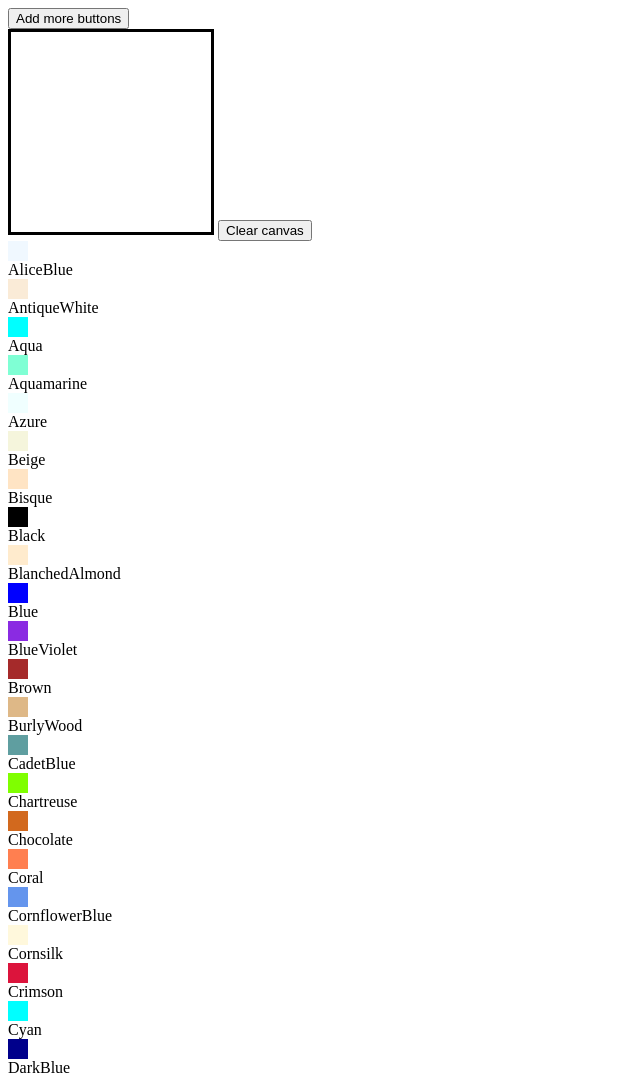
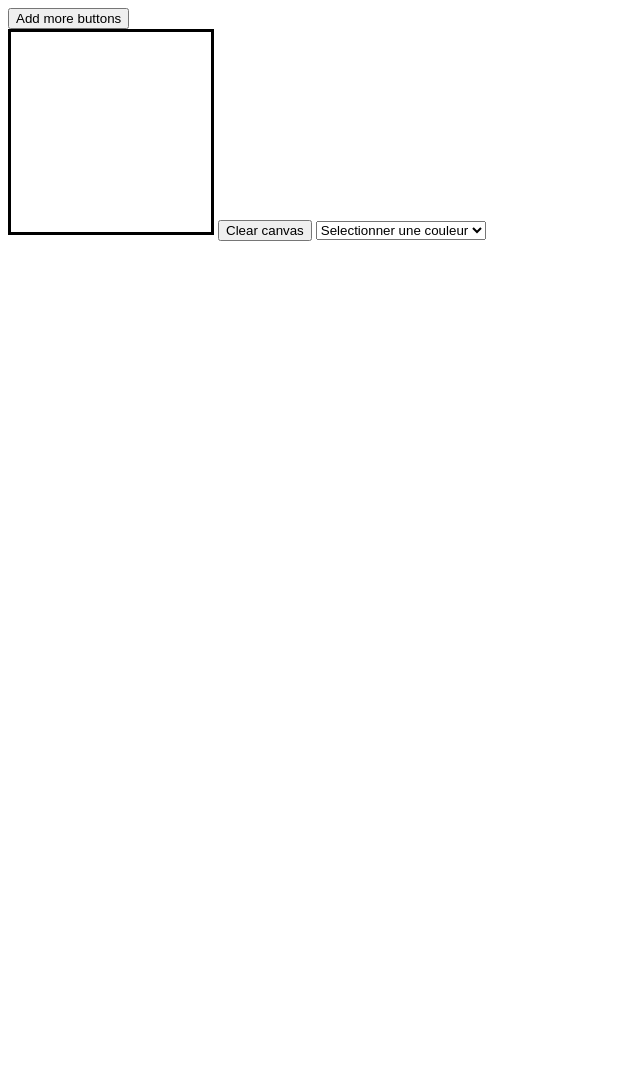
Before and after one commit to Jakyln/generativeContent, a plain HTML site: page index.html in a window 1280 px wide. Shown: the top 1073 px of the page, without its empty margins (0-640 px from the left). After the commit the page ends 800 px from the top, so only its background shows below. Drawn offline with Linux system fonts and the light colour scheme.

Commit message:
remplacé les div de couleurs par un select

```diff
--- a/index.html
+++ b/index.html
@@ -11,8 +11,12 @@
     </div>
    <canvas width="200" height="200" id="myCanvas" ></canvas>
    <button onclick="clearCanvas()" id="clearCanvas">Clear canvas</button>
+   <select name="selectColors" id="selectColors">
+        <option value="">Selectionner une couleur</option>
+   </select>
    <div id="colors">
    </div>
+
    <script src="index.js"></script>
 </body>
 </html>
--- a/index.js
+++ b/index.js
@@ -172,27 +172,23 @@ let globalY = 0;
 let isWithinBounds = false;
 
 let colorsDiv = document.querySelector("#colors");
+let selectColors = document.querySelector("#selectColors");
+
+
 for (let index = 0; index < colorlist.length; index++) {
     const color = colorlist[index];
-    let colorDiv = document.createElement("div");
-    let colorBox = document.createElement("div");
     let colorText = document.createTextNode(color);
-    colorBox.style = `height:20px;width:20px;background-color:${color}`
-    colorBox.id = color;
-    colorBox.addEventListener("click", () => {
-        pickColor(color);
-        /* let style = window.getComputedStyle(colorBox);
-        console.log("style:",style) */
-    });
-    colorDiv.append(colorBox);
-    colorDiv.append(colorText);
-    colorsDiv.append(colorDiv);
+    let selectColorsOption = document.createElement("option");
+    console.log("selectColorsOption:",selectColorsOption)
+    selectColorsOption.append(colorText);
+    selectColorsOption.style = `color:${color}; font-weight:bold;`;
+    selectColorsOption.value = color;
+    selectColors.append(selectColorsOption);
+
+
 
 }
 
-function pickColor(colorStr){
-    canvas.strokeStyle = colorStr;
-}
 function clearCanvas(){
     //reinitalise canvas
     canvasDiv.width = canvasDiv.width;
@@ -217,6 +213,7 @@ function addInfiniteButtons(){
 
 let addCanvasPoint = (x, y, x2, y2) =>{
     canvas.beginPath();
+    canvas.strokeStyle = selectColors.value;
     canvas.lineJoin = "round";
     canvas.moveTo(x,y);
     canvas.lineTo(x2,y2);
```
